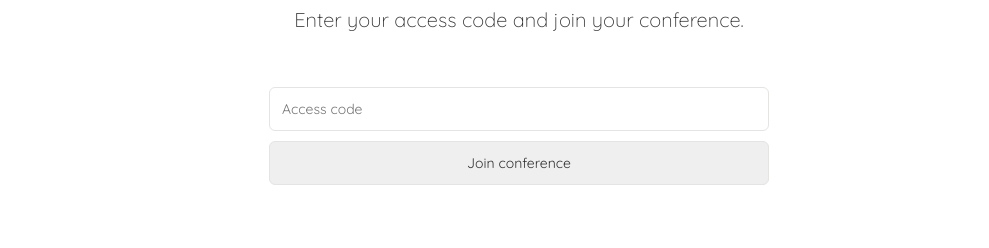
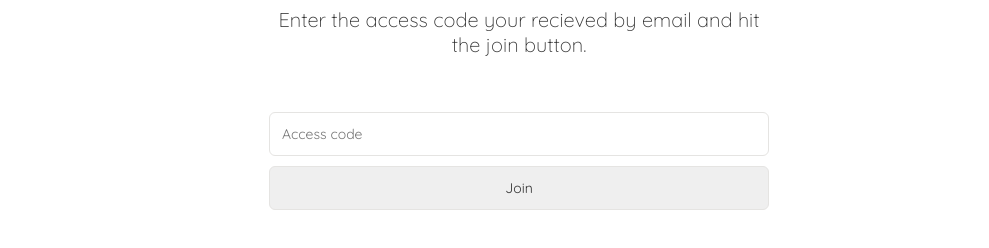
Before and after one commit to rludosanu/talkrtc-dev, a website: page public/views/join.html in a window 1280 px wide. Shown: the part 158-406 px from the top of the page, without its empty margins (121-1110 px from the left). Drawn offline with nearby package versions, Linux system fonts and the light colour scheme.

Commit message:
Join button updated

```diff
--- a/public/views/join.html
+++ b/public/views/join.html
@@ -36,14 +36,14 @@
 
 		<div class="page-header">
 			<h2>Join a conference</h2>
-			<p>Enter your access code and join your conference.</p>
+			<p>Enter the access code your recieved by email and hit the join button.</p>
 		</div>
 
 		<form ng-submit="submit()">
 			<div class="form-block">
 				<div class="form-block-body">
 					<input type="test" placeholder="Access code" ng-model="user.accessCode" />
-					<input type="submit" value="Join conference"/>
+					<input type="submit" value="Join"/>
 				</div>
 			</div>
 		</form>
```
